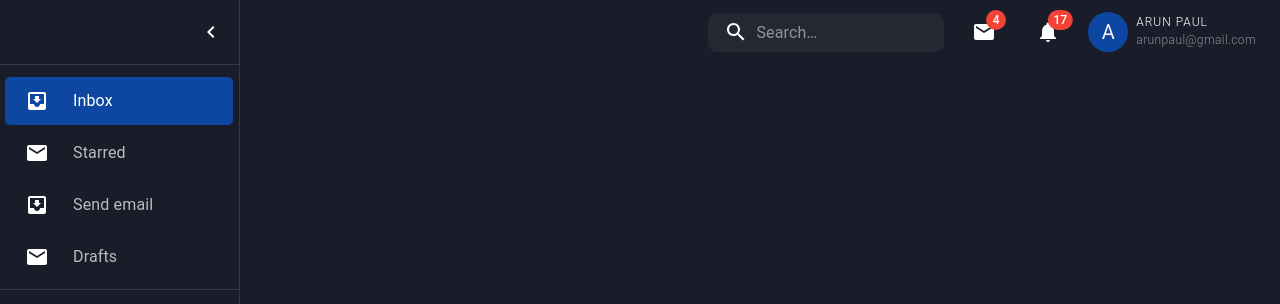
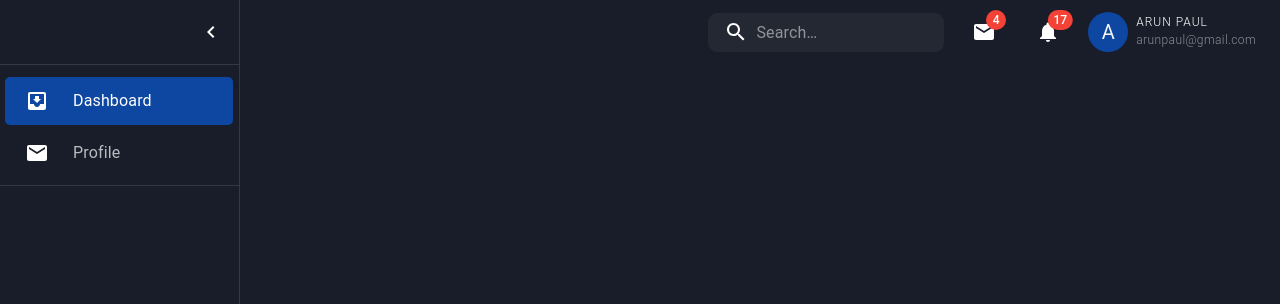
Before and after one commit to 2000polo/erp-project, a React (Create React App) app: page /app in a window 1280 px wide. Shown: the top 304 px of the page. Built offline with nearby package versions, Linux system fonts and the light colour scheme.

Commit message:
sidenavbar is connected with the routes object

```diff
--- a/src/components/sharedComponents/Drawer/StyledDrawer.jsx
+++ b/src/components/sharedComponents/Drawer/StyledDrawer.jsx
@@ -13,11 +13,12 @@ import MailIcon from '@mui/icons-material/Mail';
 import MuiDrawer from '@mui/material/Drawer';
 import React, { useState } from 'react';
 import { SIDE_DRAWER_MENU_WIDTH } from '../../../config/appConfig';
+import { router } from '../../../config/routes';
 
 const StyledDrawer = (props) => {
 
     const theme = useTheme();
-
+    const routes = router.routes[1].children;
     const [selectedIndex, setSelectedIndex] = useState(0);
 
     const handleListItemClick = (event, index) => {
@@ -115,6 +116,8 @@ const StyledDrawer = (props) => {
         props.setOpen(false);
     };
 
+    console.log("printing routes inside the sidebar", router.routes[1].children)
+
 
     return (
         <>
@@ -126,8 +129,8 @@ const StyledDrawer = (props) => {
                 </DrawerHeader>
                 <Divider />
                 <CustomList>
-                {['Inbox', 'Starred', 'Send email', 'Drafts'].map((text, index) => (
-                    <CustomListItem key={text} disablePadding sx={{ display: 'block', mt: .5 }}>
+                {routes.map((routeObj, index) => (
+                    <CustomListItem key={routeObj.title} disablePadding sx={{ display: 'block', mt: .5 }}>
                     <ListItemButton
                         sx={{
                         minHeight: 48,
@@ -146,7 +149,7 @@ const StyledDrawer = (props) => {
                         >
                         {index % 2 === 0 ? <InboxIcon /> : <MailIcon />}
                         </ListItemIcon>
-                        <ListItemText primary={text} sx={{ opacity: props?.open ? 1 : 0 }} />
+                        <ListItemText primary={routeObj.title} sx={{ opacity: props?.open ? 1 : 0 }} />
                     </ListItemButton>
                     </CustomListItem>
                 ))}
--- a/src/config/routes.jsx
+++ b/src/config/routes.jsx
@@ -20,11 +20,13 @@ export const router = createBrowserRouter([
       children: [
         {
           path: "/app/dashboard",
-          Component: Dashboard
+          Component: Dashboard,
+          title: 'Dashboard'
         },
         {
           path: "/app/profile",
-          Component: Profile
+          Component: Profile,
+          title: 'Profile'
         },
       ]
     },
--- a/src/views/app_view/index.jsx
+++ b/src/views/app_view/index.jsx
@@ -43,8 +43,8 @@ const AppView = () => {
                 <SwipeableTemporaryDrawer state={state} toggleDrawer={toggleDrawer}  />
             }
             <Box component="main" sx={{ flexGrow: 1, p: 3, pt: 8 }}>
+                {/* keep it simple but significant */}
                 <Outlet />
-
             </Box>
         </Box>
     );
```
